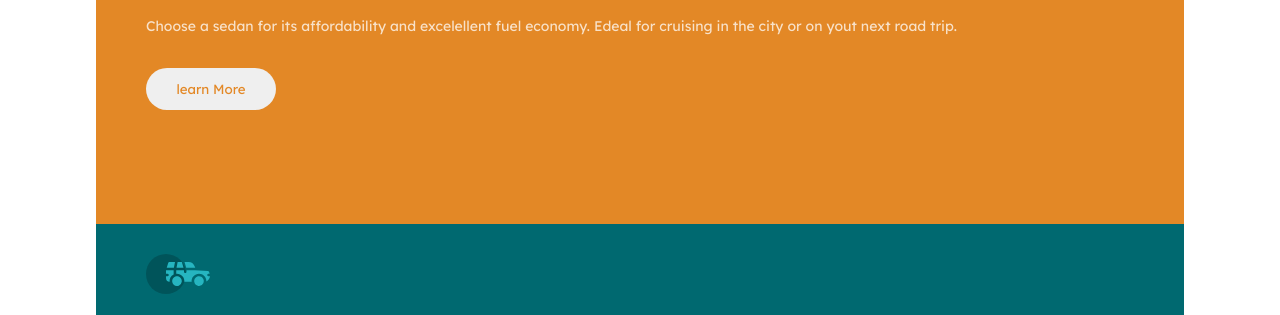
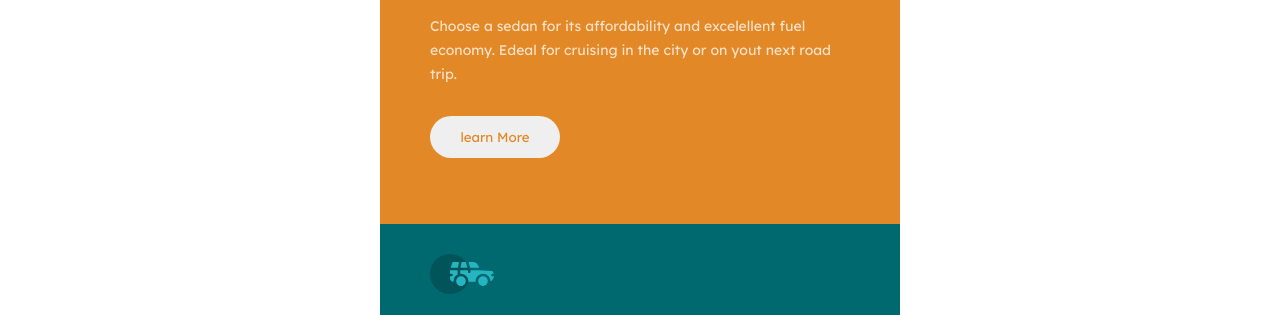
Before and after one commit to jazzielp/css_practice2, a plain HTML site: page index.html in a window 1280 px wide. Shown: the part 191-506 px from the top of the page. Drawn offline with Linux system fonts and the light colour scheme.

Commit message:
dandole los ultimos ajustes

```diff
--- a/assets/css/style.css
+++ b/assets/css/style.css
@@ -43,6 +43,8 @@ body{
 
 .car{
     width: 85%;
+    max-width: 520px;
+    min-width: 320px;
     height: 375px;
     padding: 30px 0;
     padding-bottom: 40px;
```
